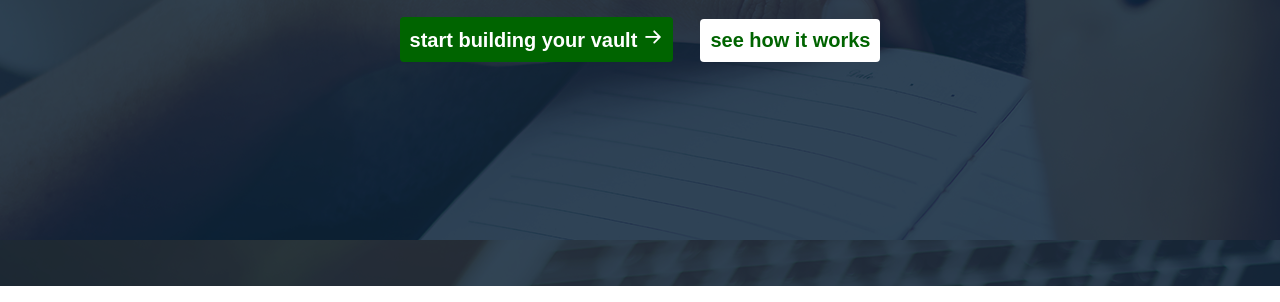
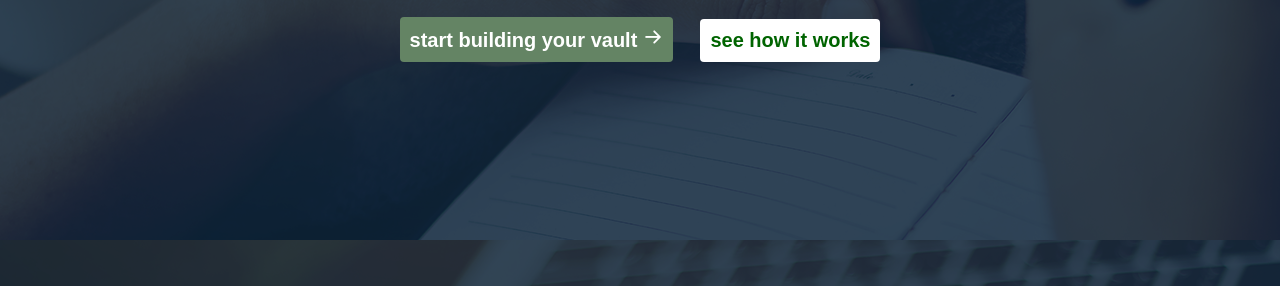
Before and after one commit to abdulmunnaf/assignment-1, a plain HTML site: page index.html in a window 1280 px wide. In both pictures the pointer is over the button "start building your vault". Shown: the part 498-800 px from the top of the page. Drawn offline with Linux system fonts and the light colour scheme.

Commit message:
added hover on btn-1

```diff
--- a/style.css
+++ b/style.css
@@ -98,6 +98,10 @@ nav li a{
      margin-top: 20px ;
 }
 
+.btn-1:hover{
+    background-color: rgb(100, 132, 100) ;
+    cursor: pointer ;
+}
 .btn-2{
     background-color: white ;
     border: none ;
```
